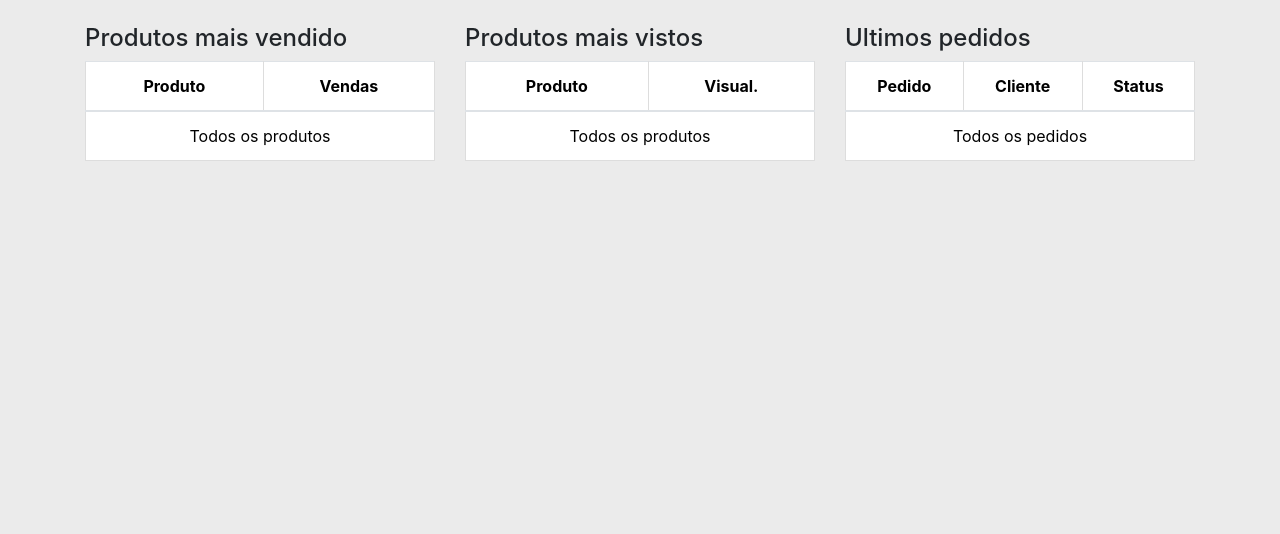
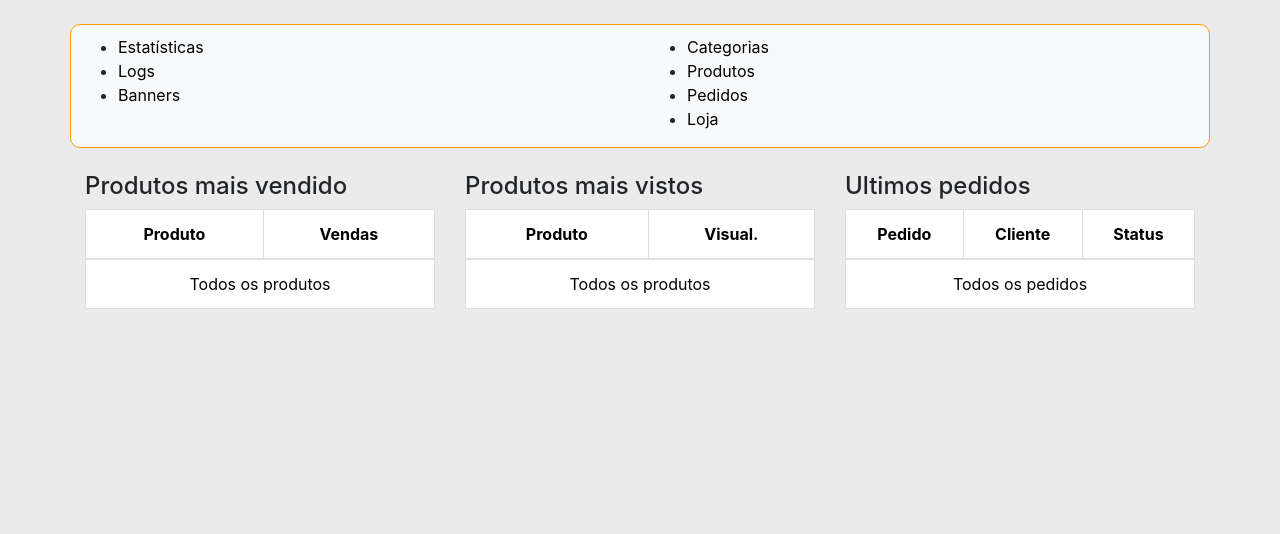
Before and after one commit to joaomarcelo023/django-teste, a Django app: template templates/admin_paginas/adminhome.html in a window 1280 px wide; the page is wider, and only the part inside the window is pictured. Shown: the part 122-656 px from the top of that part. Run offline with Django 3.2, Linux system fonts and the light colour scheme; the template is opened without the code that fills it, so the values that code supplies are empty; parts of the project's set-up code (start-up, migrations or seed data) failed here and were passed over; some libraries are stand-ins or nearby versions.

Commit message:
Layout adminhome.html

```diff
--- a/static/css/adminhome.css
+++ b/static/css/adminhome.css
@@ -1,3 +1,13 @@
+.adminLinksRow {
+    border-radius: 10px;
+    border: 1px solid #ff9900;
+    background-color: #f8f9fa;
+}
+
+.adminLinksRow ul {
+    margin-top: 10px;
+}
+
 .prodImage {
     height: 36px;
     padding: 0px;
@@ -15,11 +25,11 @@ th, td {
     text-align: center;
 }
 
-td a {
+a {
     color: black;
 }
 
-td a:hover {
+a:hover {
     color: #ff9900;
     text-decoration: none;
 }
--- a/templates/admin_paginas/adminhome.html
+++ b/templates/admin_paginas/adminhome.html
@@ -11,6 +11,38 @@
 <link rel="stylesheet" type="text/css" href="{% static 'css/adminhome.css' %}">
 
 <section class="container">
+    <div class="row adminLinksRow">
+        <div class="col-6">
+            <ul>
+                <li>
+                    <a href="https://eu.umami.is/websites/4e6aeeb5-ac3c-4a7d-8b04-5b7400a966e7">Estatísticas</a>
+                </li>
+                <li>
+                    <a href="{% url 'lojaapp:adminlogs' %}">Logs</a>
+                </li>
+                <li>
+                    <a href="{% url 'lojaapp:adminbanners' %}">Banners</a>
+                </li>
+            </ul>
+        </div>
+        <div class="col-6">
+            <ul>
+                <li>
+                    <a href="{% url 'lojaapp:admincategoria' %}">Categorias</a>
+                </li>
+                <li>
+                    <a href="{% url 'lojaapp:admintodosprodutos' %}">Produtos</a>
+                </li>
+                <li>
+                    <a href="{% url 'lojaapp:admintodospedido' %}">Pedidos</a>
+                </li>
+                <li>
+                    <a href="{% url 'lojaapp:home' %}">Loja</a>
+                </li>
+            </ul>
+        </div>
+    </div>
+    <br>
     <div class="row">
         <div class="col-4">
             <h4>Produtos mais vendido</h4>
```
